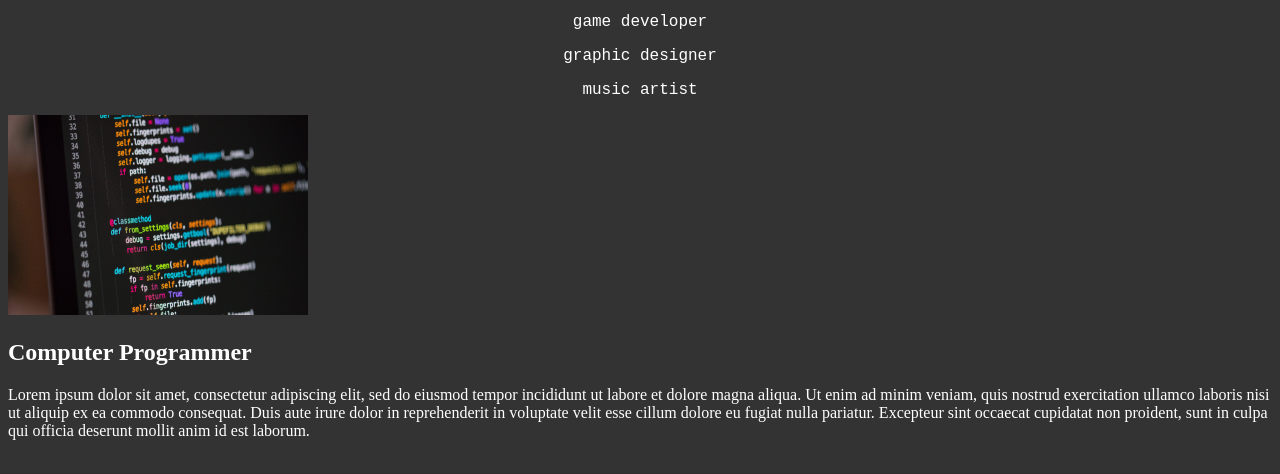
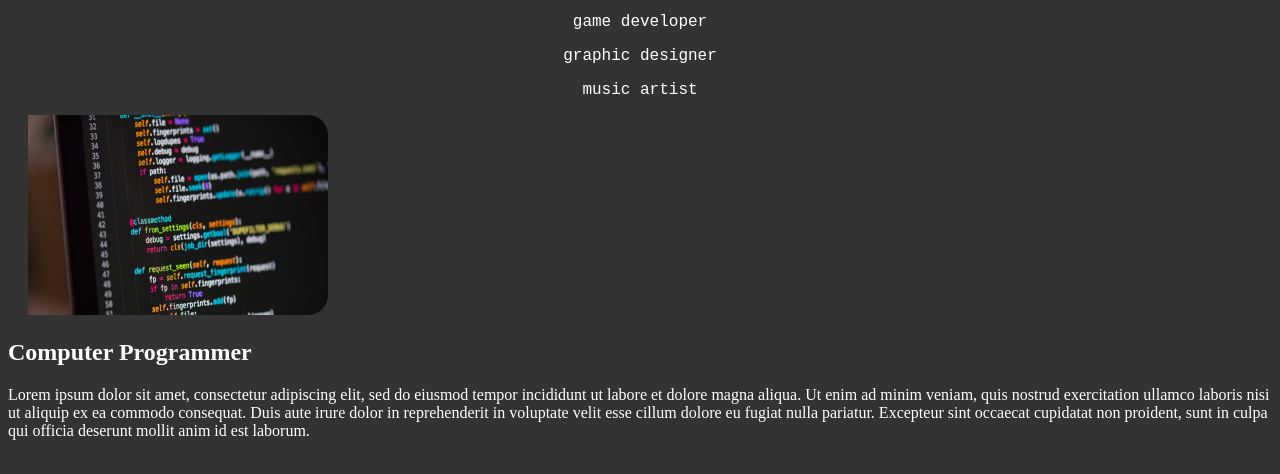
Before and after one commit to matthewjburton/matthewjburton.github.io, a plain HTML site: page index.html in a window 1280 px wide. Shown: the part 104-578 px from the top of the page. Drawn offline with Linux system fonts and the light colour scheme.

Commit message:
rounded corners

```diff
--- a/index.html
+++ b/index.html
@@ -12,7 +12,7 @@
         <p class="role">music artist</p>
 
         <div>
-            <img src="../images/code.jpeg" alt="code" style="width: 300px; height: 200px; object-fit: fill;">
+            <img src="../images/code.jpeg" alt="code" style="width: 300px; height: 200px; object-fit: fill; border-radius: 20px; padding-left: 20px;">
             <h2>Computer Programmer</h2>
             <p>Lorem ipsum dolor sit amet, consectetur adipiscing elit, sed do eiusmod tempor incididunt ut labore et dolore magna aliqua. Ut enim ad minim veniam, quis nostrud exercitation ullamco laboris nisi ut aliquip ex ea commodo consequat. Duis aute irure dolor in reprehenderit in voluptate velit esse cillum dolore eu fugiat nulla pariatur. Excepteur sint occaecat cupidatat non proident, sunt in culpa qui officia deserunt mollit anim id est laborum.</p>
         </div>
```
